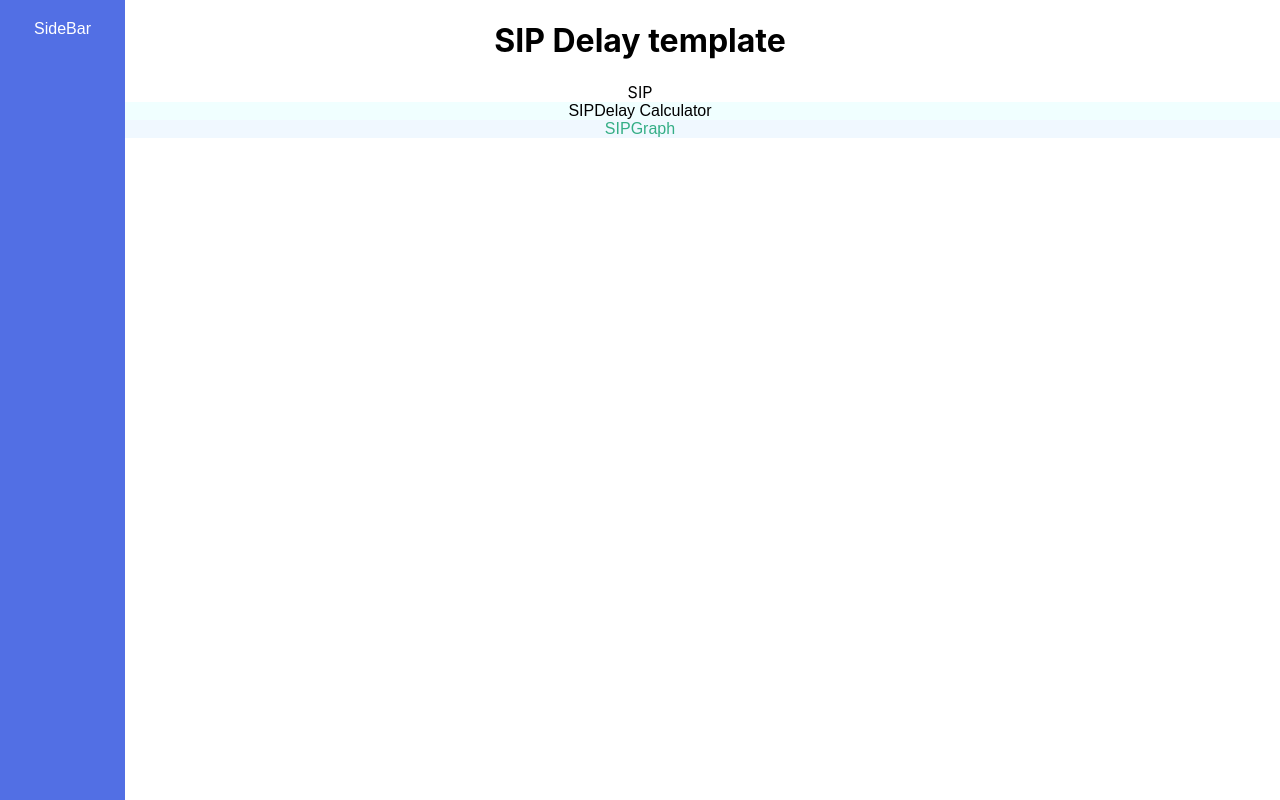
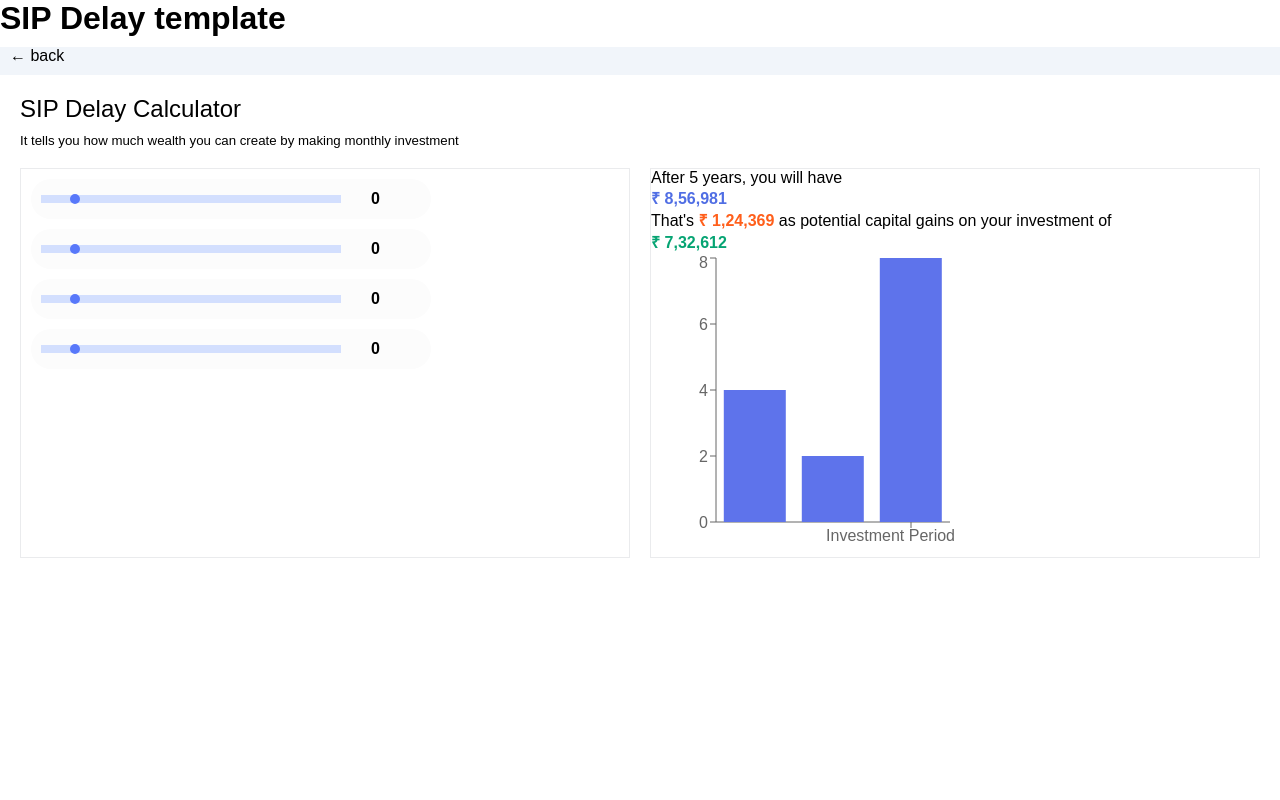
Before and after one commit to shvmsh20/SIP-Delay, a React (Create React App) app: page / in a window 1280 px wide. Built offline with nearby package versions, Linux system fonts and the light colour scheme.

Commit message:
add:Graph

```diff
--- a/package.json
+++ b/package.json
@@ -9,6 +9,7 @@
     "react": "^18.2.0",
     "react-dom": "^18.2.0",
     "react-scripts": "5.0.1",
+    "recharts": "^2.4.3",
     "web-vitals": "^2.1.4"
   },
   "scripts": {
--- /dev/null
+++ b/src/Components/Calculator.jsx
@@ -0,0 +1,20 @@
+import React from 'react'
+import Input from './Input';
+import Graph from "./Graph"
+
+function Calculator() {
+  return (
+    <div className='calculator'>
+      <h2 className='heading'> SIP Delay Calculator</h2>
+      <h5 className='info'>It tells you how much wealth you can create by
+      making monthly investment</h5>
+      <div className='container'>
+        <Input />
+        <Graph />
+      </div>
+
+    </div>
+  )
+}
+
+export default Calculator;
--- /dev/null
+++ b/src/Components/Graph.jsx
@@ -0,0 +1,41 @@
+import React from 'react'
+import {ResponsiveContainer,BarChart,Bar,XAxis,YAxis}from 'recharts'
+
+
+function Graph() {
+  const Array = [
+    {
+      name:"Monthly Investment",
+      number: 4,
+
+  },
+  {
+      name:"Delay",
+      number: 2,
+
+  },
+  {
+      name:"Investment Period",
+      number: 8,
+
+  },
+]
+return (
+    <div className='graph'>
+      <p className='graph-text'>After 5 years, you will have<br/>
+      <span className='totalamount'>₹ 8,56,981</span>
+      <br/>That's <span className='potentialamount'>₹ 1,24,369</span> as potential capital gains on your investment of <br/>
+      <span className='delay'>₹ 7,32,612</span></p>
+    <ResponsiveContainer width="50%" aspect={1}>
+        <BarChart data = {Array} width={200} height = {200}>
+            <XAxis dataKey="name"/>
+            <YAxis />
+            <Bar dataKey="number" fill = '#5E73EB'/>
+        </BarChart>
+    </ResponsiveContainer>
+    </div>
+  )
+
+}
+
+export default Graph;
--- /dev/null
+++ b/src/Components/Input.jsx
@@ -0,0 +1,15 @@
+import React from 'react'
+import Slider from './Slider'
+
+function Input() {
+  return (
+    <div className='input'>
+    <Slider />
+    <Slider />
+    <Slider />
+    <Slider />
+    </div>
+  )
+}
+
+export default Input
--- a/src/Components/Main.jsx
+++ b/src/Components/Main.jsx
@@ -1,21 +1,13 @@
 import React from 'react'
-import '../Media/CSS/App.css';
-import SideBar from './SideBar';
-import Calculator from './SIPDelayCalculator'
-import Graph from './SIPDelayGraph'
+import Calculator from './Calculator'
 
-
-export default function() {
+function Main() {
   return (
-    <>
-    <div>
-        SIP
-        <SideBar/>
-        <Calculator/>
-        <Graph/>
+    <div className="main">
+     <h4 className='back'>← back</h4>
+     <Calculator />
     </div>
-
-
-    </>
   )
 }
+
+export default Main
--- a/src/Components/SIPDelayCalculator.jsx
+++ /dev/null
@@ -1,7 +0,0 @@
-import React from 'react'
-
-export default function SIPDelay() {
-  return (
-    <div className='calculator-style'>SIPDelay Calculator</div>
-  )
-}
--- a/src/Components/SIPDelayGraph.jsx
+++ /dev/null
@@ -1,7 +0,0 @@
-import React from 'react'
-
-export default function SIPGraph() {
-  return (
-    <div className='graph-style'>SIPGraph</div>
-  )
-}
--- a/src/Components/SideBar.jsx
+++ b/src/Components/SideBar.jsx
@@ -3,6 +3,6 @@ import '../Media/CSS/App.css';
 
 export default function SideBar() {
   return (
-    <div className='side-bar'>SideBar</div>
+    <div className='side-bar'></div>
   )
 }
--- /dev/null
+++ b/src/Components/Slider.jsx
@@ -0,0 +1,18 @@
+import React from 'react'
+
+function handleChange(e){
+    document.getElementById("rangeValue").innerText = document.getElementById("slider-inp").value;
+    console.log(e.target.value);
+    // document.getElementById("slider-inp").value =
+}
+function Slider() {
+  return (
+    <div className='slider'>
+         <input id="slider-inp" type="range" min="0" max="100" step="1"
+         value="10"  onInput={()=>handleChange()} />
+        <p id="rangeValue">0</p>
+    </div>
+  )
+}
+
+export default Slider
--- a/src/Media/CSS/App.css
+++ b/src/Media/CSS/App.css
@@ -1,51 +1,119 @@
-.App {
-  text-align: center;
+*{
+  box-sizing: border-box;
+  font-family: sans-serif;
+  margin: 0;
+  padding: 0;
 }
 
-.App-header {
-  background-color: #282c34;
-  min-height: 100vh;
+.screen{
   display: flex;
-  flex-direction: column;
-  align-items: center;
-  justify-content: center;
-  font-size: calc(10px + 2vmin);
-  font-family: sans-serif;
-  color: white;
-}
-
-
-.side-bar{
-  background-color: #526FE4;
-  color:white;
-  position: fixed;
-  top: 0;
-  left: 0;
-  width: 125px;
-  height: 100%;
-  padding: 20px 0;
-  font-family: sans-serif;
+  flex-direction: row;
+  height: 100vh;
 
 }
 
-.graph-style{
-  /* color: #FF5C00,   Orange color */
-  background-color: aliceblue;
-  color: #35AE86;
-  font-family: sans-serif;
-
-  /* color:#526FE4,  Blue color */
-
+.side-bar{
+  flex-basis: 20%;
+  background-color: #526FE4;
 }
 
-.calculator-style{
-  background-color: azure;
-  color:black;
+.main{
+  flex-basis: 80%;
+  background-color: #F1F5FA;
+}
+
+.calculator{
+  background-color: #fff;
+  padding: 10px;
+}
+
+.container{
+  display: flex;
+  flex-direction: row;
+}
+
+.input{
+  flex-basis: 50%;
+  border: 1px solid #EAEBED;
+  margin: 10px
+}
+
+.graph{
+  flex-basis: 50%;
+  border: 1px solid #EAEBED;
+  margin: 10px
+}
+
+.heading{
+  font-weight: 500;
+  margin: 10px;
+}
+
+.info{
+  font-weight: 400;
+  margin: 10px;
+}
+
+.back{
+  font-weight: 400;
+  margin: 10px;
+}
+
+.slider {
+  margin: 10px;
+  width:400px;
+  height:40px;
+  padding:10px;
+  background:#fcfcfc;
+  border-radius:20px;
+  display:flex;
+  align-items:center;
+ }
+ .slider p {
+  font-size:16px;
+  font-weight:600;
+  padding-left:30px;
+ }
+ .slider input[type="range"] {
+  -webkit-appearance:none !important;
+  width:300px;
+  height:8px;
+  background:#D3DFFE;
+  border:none;
+  outline:none;
+ }
+ .slider input[type="range"]::-webkit-slider-thumb {
+  -webkit-appearance:none !important;
+  width:10px;
+  height:10px;
+  background:#5979FA;
+  border:2px solid #5979FA;
+  border-radius:50%;
+  cursor:pointer;
+}
+.totalamount{
+  color: #506EE4;
+  font-weight: bold;
   font-family: sans-serif;
 
 
 }
+.potentialamount{
+  color: #FF5F1B;
+  font-weight: bold;
+  font-family: sans-serif;
 
-.Main{
-  background-color: whitesmoke;
 }
+.delay{
+  color:#06A473;
+  font-weight: bold;
+  font-family: sans-serif;
+}
+
+.bar{
+  background-color:#5E73EB;
+}
+
+.graph-text{
+  align-items: center;
+}
```
Also changed, not shown: src/Components/Screen.jsx (added, +16 -0 lines), 1 other file (tests, documents, lock files or other folders).
